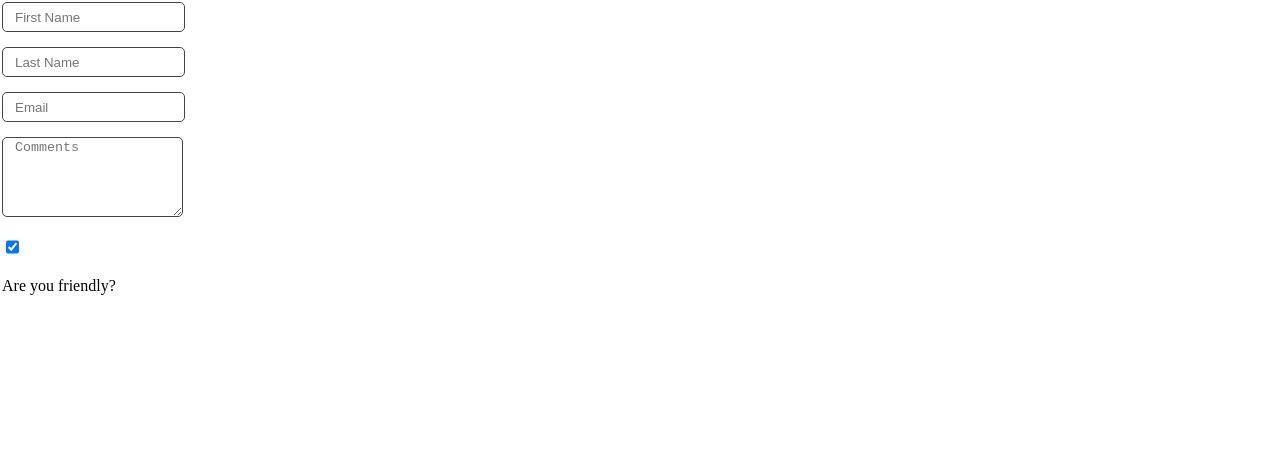
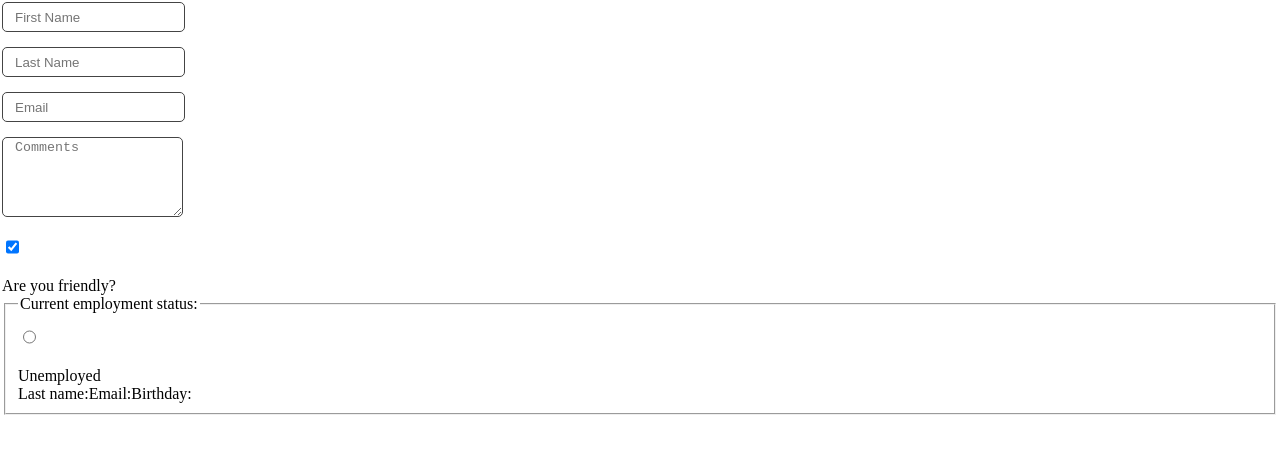
Before and after one commit to dearzss/react-ylhdqe, a React (Create React App) app: page / in a window 1280 px wide. Shown: the top 454 px of the page. Built offline with nearby package versions, Linux system fonts and the light colour scheme.

Commit message:
1 file modified

```diff
--- a/src/Form.js
+++ b/src/Form.js
@@ -13,10 +13,11 @@ export default function Form() {
   });
 
   function handleChange(event) {
+    const { name, value, type, checked } = event.target;
     setFormData((prevFromData) => {
       return {
         ...prevFromData,
-        [event.target.name]: event.target.value,
+        [name]: type === 'checkbox' ? checked : value,
       };
     });
   }
@@ -57,8 +58,18 @@ export default function Form() {
         id="isFriendly"
         name="isFriendly"
         checked={formData.isFriendly}
+        onChange={handleChange}
       />
       <label htmlFor="isFriendly">Are you friendly?</label>
+      <fieldset>
+        <legend>Current employment status:</legend>
+        <input type="radio" id="unemployed" />
+        <label htmlFor="unemployed">Unemployed</label>
+        <br />
+        <label for="lname">Last name:</label>
+        <label for="email">Email:</label>
+        <label for="birthday">Birthday:</label>
+      </fieldset>
     </form>
   );
 }
```
